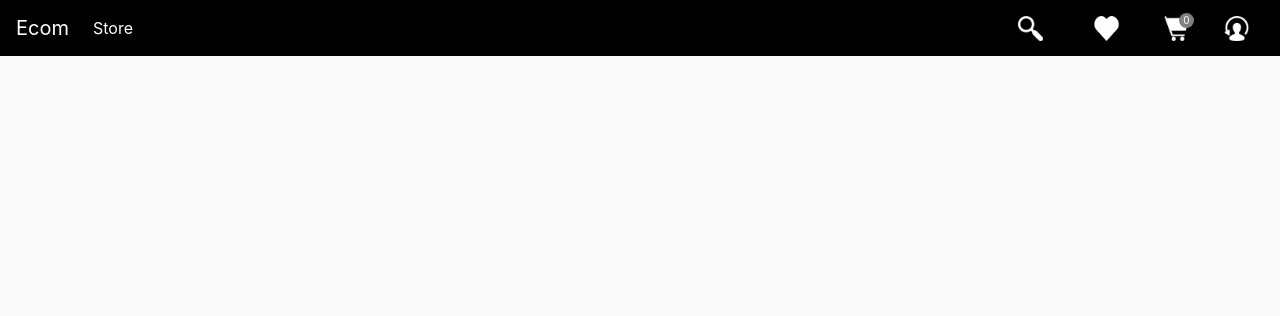
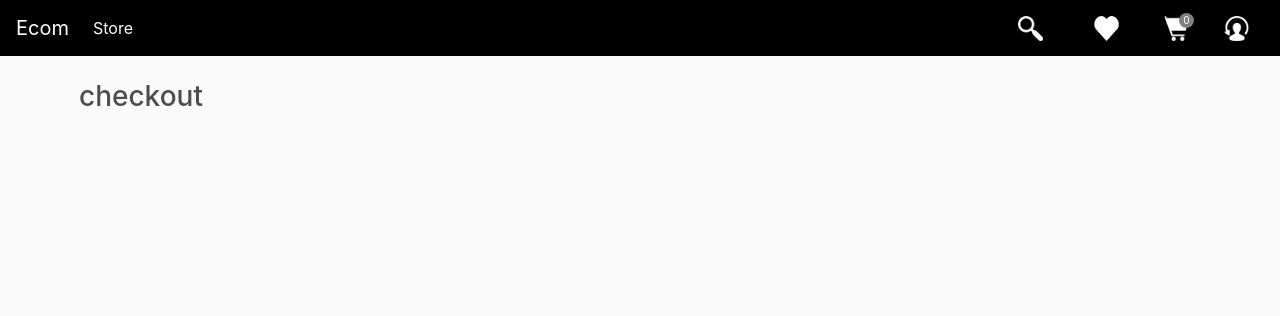
Before and after one commit to Mofe1015/Ecom-website-repo, a Django app: page /checkout/ in a window 1280 px wide. Shown: the top 316 px of the page. Run offline with Django 4.2, Linux system fonts and the light colour scheme; some libraries are stand-ins or nearby versions.

Commit message:
minor changes

```diff
--- a/static/css/main.css
+++ b/static/css/main.css
@@ -280,4 +280,5 @@ h1,h2,h3,h4,h5,h6{
 }
 .chk-out{
     width: 200px !important;
+    color: white !important;
 }
--- a/store/templates/store/cart.html
+++ b/store/templates/store/cart.html
@@ -42,9 +42,10 @@
                      </div>
                 </div>
                 <hr>
+
                 <div class="row ttl-cont">
                     <div class="col-lg-6 ">
-                        <button class="btn btn-secondary btn-sm chk-out">Proceed to checkout</button>
+                        <a class="btn btn-secondary btn-sm chk-out" href="{% url 'checkout' %}">Proceed to checkout</a>
 
                     </div>
                     <div class="col-lg-6">
--- a/store/templates/store/checkout.html
+++ b/store/templates/store/checkout.html
@@ -3,3 +3,7 @@
 {% extends 'store/main.html' %}
 {% load static %}
 <link rel="stylesheet" type="text/css" href="{% static 'css/main.css'%}">
+
+{% block content %}
+    <h3>checkout</h3>
+{% endblock %}
```
